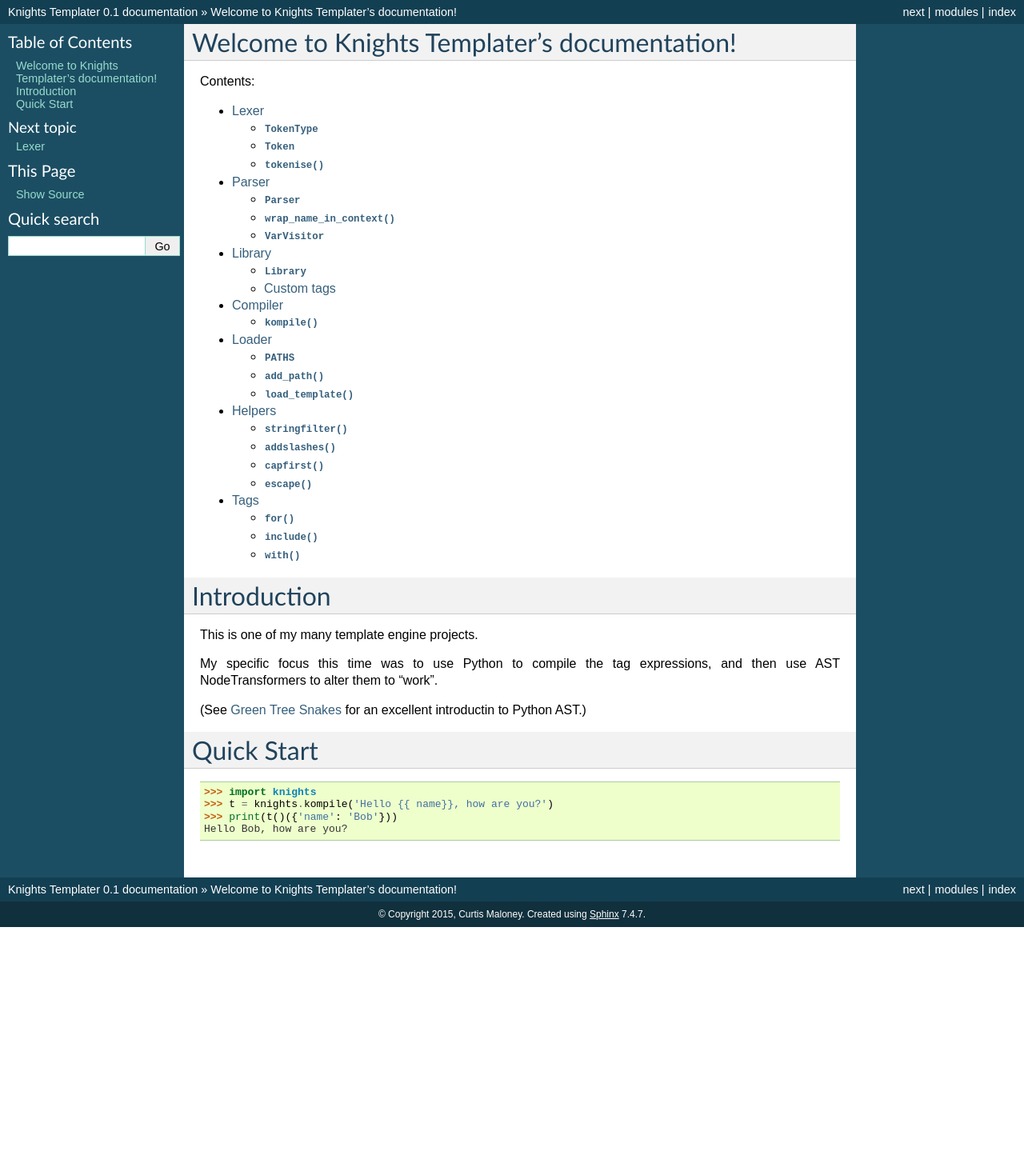
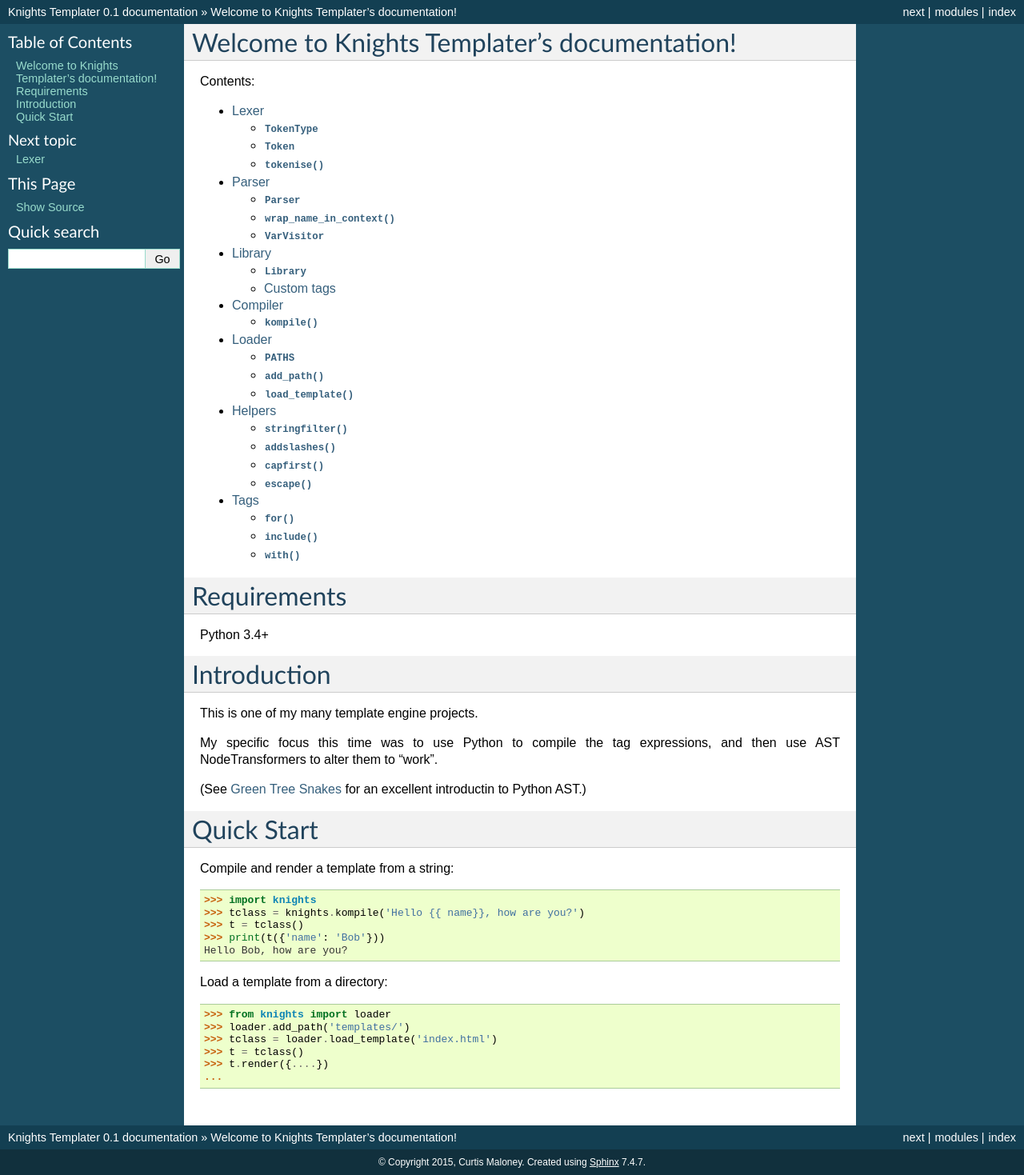
Before and after one commit to funkybob/knights-templater, a Sphinx documentation site: the page built from docs/index.rst, in a window 1280 px wide. Shown: the whole page at 80% size. Built offline with Sphinx 7.4.7, drawn with Linux system fonts in a browser that asks for light colours; before the commit the page ends 1159 px from its top, so only the background shows below that.

Commit message:
Add more examples

```diff
--- a/docs/index.rst
+++ b/docs/index.rst
@@ -19,6 +19,11 @@
    helpers
    tags
 
+Requirements
+============
+
+Python 3.4+
+
 Introduction
 ============
 
@@ -32,11 +37,25 @@
 Quick Start
 ===========
 
+Compile and render a template from a string:
+
 .. code-block:: python
 
     >>> import knights
-    >>> t = knights.kompile('Hello {{ name}}, how are you?')
-    >>> print(t()({'name': 'Bob'}))
+    >>> tclass = knights.kompile('Hello {{ name}}, how are you?')
+    >>> t = tclass()
+    >>> print(t({'name': 'Bob'}))
     Hello Bob, how are you?
 
+Load a template from a directory:
+
+.. code-block:: python
+
+   >>> from knights import loader
+   >>> loader.add_path('templates/')
+   >>> tclass = loader.load_template('index.html')
+   >>> t = tclass()
+   >>> t.render({....})
+   ...
+
 .. _Green Tree Snakes: https://greentreesnakes.readthedocs.org/en/latest/
```
